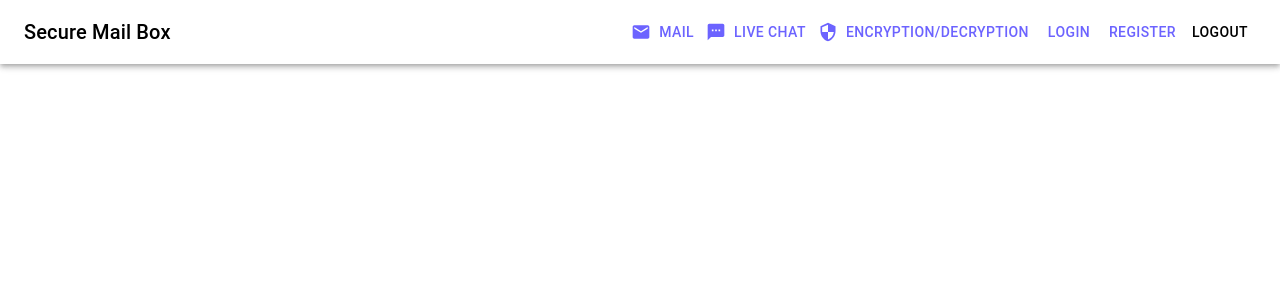
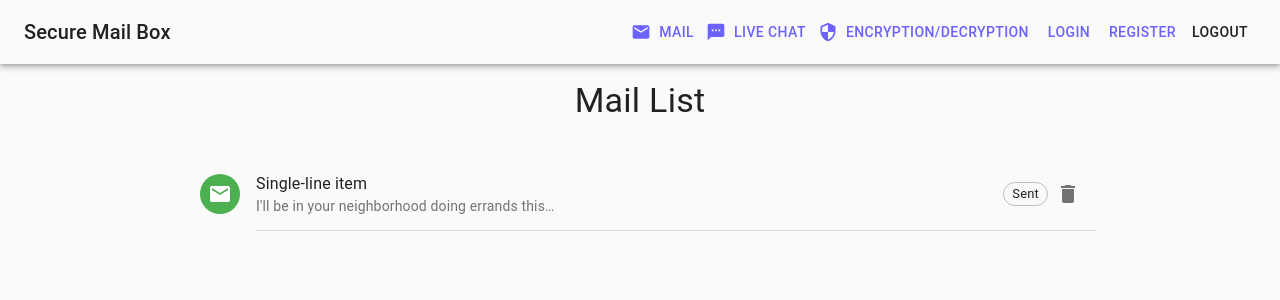
Before and after one commit to devfikdark/SecureMailbox, a React (Create React App) app in the folder client/: page /mails in a window 1280 px wide. Shown: the top 300 px of the page. Built offline with nearby package versions, Linux system fonts and the light colour scheme.

Commit message:
added mail list

```diff
--- a/client/src/App.js
+++ b/client/src/App.js
@@ -4,6 +4,7 @@ import { NotificationContainer } from "react-notifications";
 import { Switch, Route } from "react-router-dom";
 import LoginPage from "./pages/LoginPage";
 import RegisterPage from "./pages/RegisterPage";
+import MailPage from "./pages/MailPage";
 
 function App() {
   return (
@@ -12,6 +13,7 @@ function App() {
       <Switch>
         <Route exact path="/login" component={LoginPage} />
         <Route exact path="/register" component={RegisterPage} />
+        <Route exact path="/mails" component={MailPage} />
       </Switch>
       <NotificationContainer />
     </div>
--- /dev/null
+++ b/client/src/components/MailListComponent.jsx
@@ -0,0 +1,57 @@
+import React from "react";
+import { Avatar, Chip, Divider, IconButton, List, ListItem, ListItemAvatar, ListItemSecondaryAction, ListItemText, Typography } from "@material-ui/core";
+import DeleteIcon from "@material-ui/icons/Delete";
+import MailIcon from "@material-ui/icons/Mail";
+import { makeStyles } from "@material-ui/core/styles";
+import { green, pink } from "@material-ui/core/colors";
+
+const useStyles = makeStyles((theme) => ({
+  root: {
+    display: "flex",
+    "& > *": {
+      margin: theme.spacing(1),
+    },
+  },
+  pink: {
+    color: theme.palette.getContrastText(pink[500]),
+    backgroundColor: pink[500],
+  },
+  green: {
+    color: "#fff",
+    backgroundColor: green[500],
+  },
+}));
+
+function MailListComponent() {
+  const classes = useStyles();
+
+  const listClicked = () => {
+    console.log("list item clicked");
+  };
+  const deleteClicked = () => {
+    console.log("Delete clicked");
+  };
+  return (
+    <div>
+      <List>
+        <ListItem button onClick={listClicked}>
+          <ListItemAvatar>
+            <Avatar className={classes.green}>
+              <MailIcon />
+            </Avatar>
+          </ListItemAvatar>
+          <ListItemText primary="Single-line item" secondary={"I'll be in your neighborhood doing errands this…"} />
+          <Chip variant="outlined" size="small" label="Sent" />
+          <ListItemSecondaryAction onClick={deleteClicked}>
+            <IconButton edge="end" aria-label="delete">
+              <DeleteIcon />
+            </IconButton>
+          </ListItemSecondaryAction>
+        </ListItem>
+        <Divider variant="inset" component="li" />
+      </List>
+    </div>
+  );
+}
+
+export default MailListComponent;
--- /dev/null
+++ b/client/src/pages/MailPage.jsx
@@ -0,0 +1,25 @@
+import React from "react";
+import { Box, Container, CssBaseline, Grid, Typography } from "@material-ui/core";
+import MailListComponent from "../components/MailListComponent";
+
+function MailPage() {
+  return (
+    <div>
+      <CssBaseline />
+      <Container maxWidth="md">
+        <Box display="flex" justifyContent="center" p={2}>
+          <Typography variant="h4" gutterBottom>
+            Mail List
+          </Typography>
+        </Box>
+        <Grid container spacing={2}>
+          <Grid item xs={12}>
+            <MailListComponent />
+          </Grid>
+        </Grid>
+      </Container>
+    </div>
+  );
+}
+
+export default MailPage;
```
